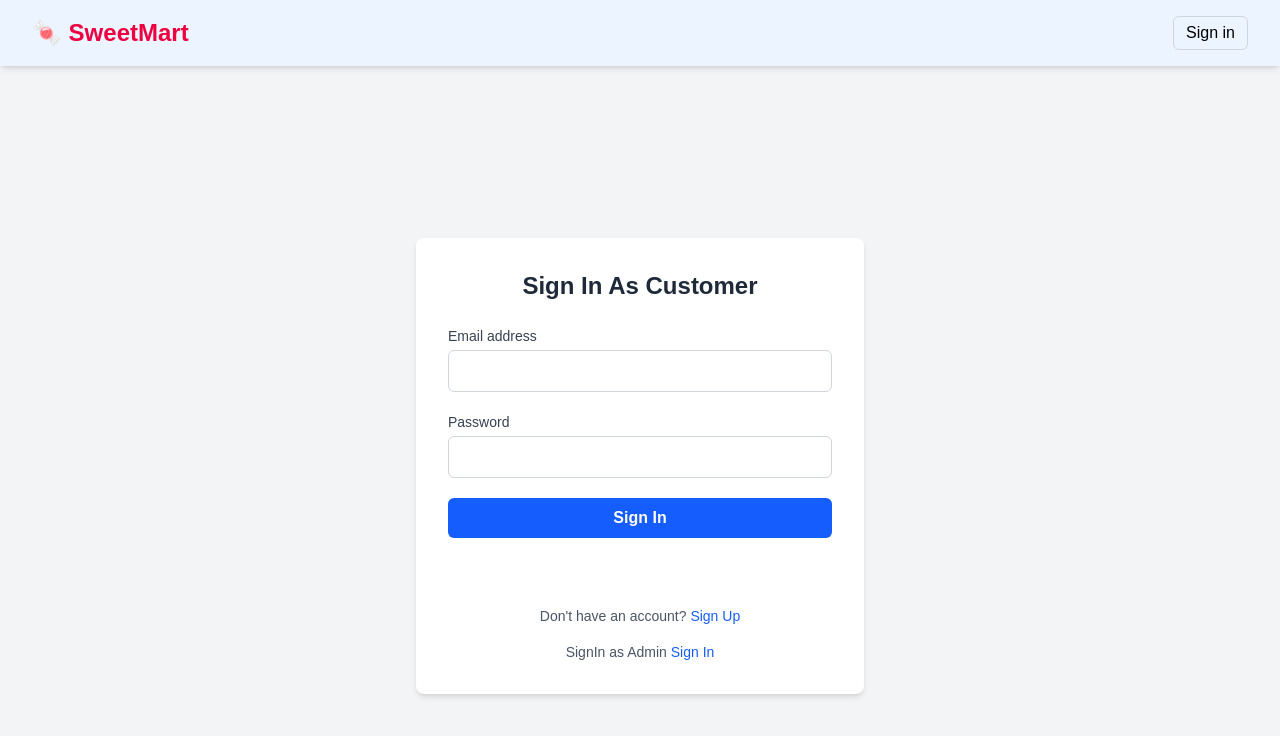
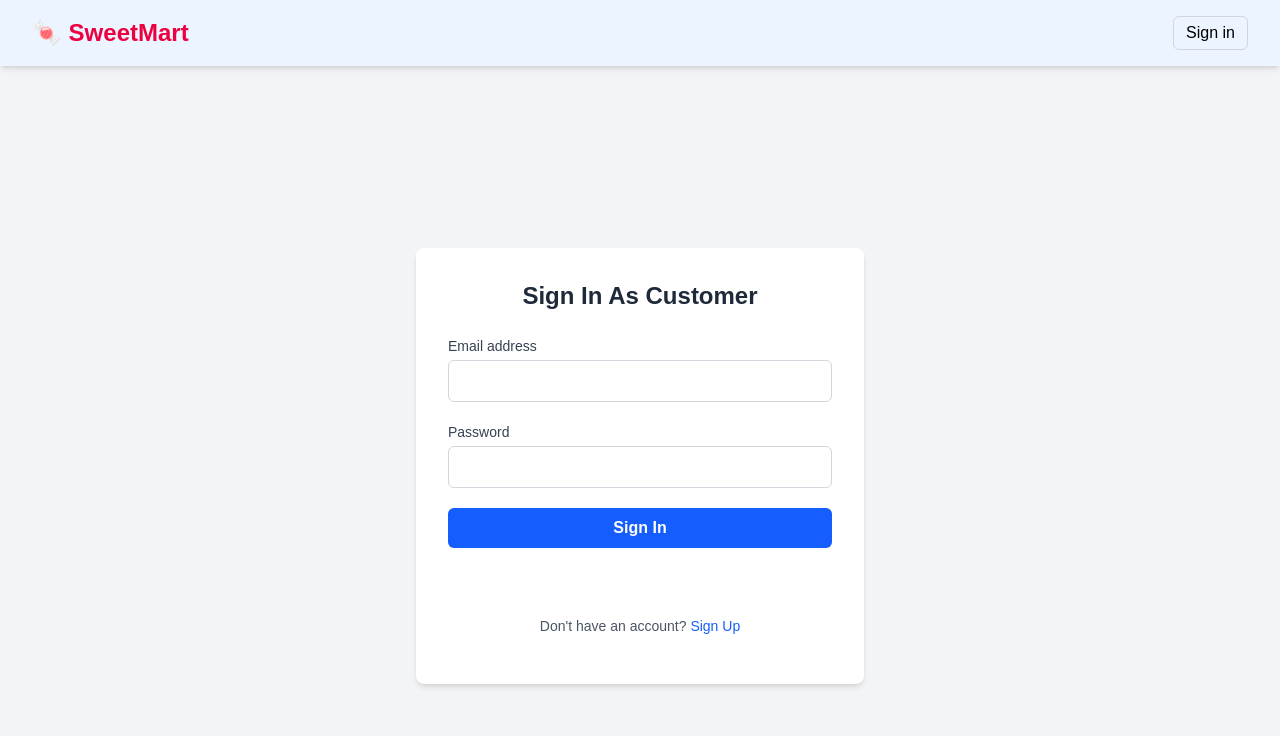
Before and after one commit to DeepanshuRathore23/SweetShop, a Next.js app: page /login in a window 1280 px wide. Shown: the top 736 px of the page. Built offline with nearby package versions, Linux system fonts and the light colour scheme; no server answers.

Commit message:
commented admin login

```diff
--- a/app/ui/login-form.tsx
+++ b/app/ui/login-form.tsx
@@ -65,7 +65,7 @@ export default function LoginPage() {
           Don't have an account? <Link href="/signup" className="text-blue-600 hover:underline">Sign Up</Link>
         </p>
         <p className="text-sm text-gray-600 mt-4 text-center">
-          SignIn as Admin <Link href="/admin-login" className="text-blue-600 hover:underline">Sign In</Link>
+          {/* SignIn as Admin <Link href="/admin-login" className="text-blue-600 hover:underline">Sign In</Link> */}
         </p>
       </div>
     </main>
```
